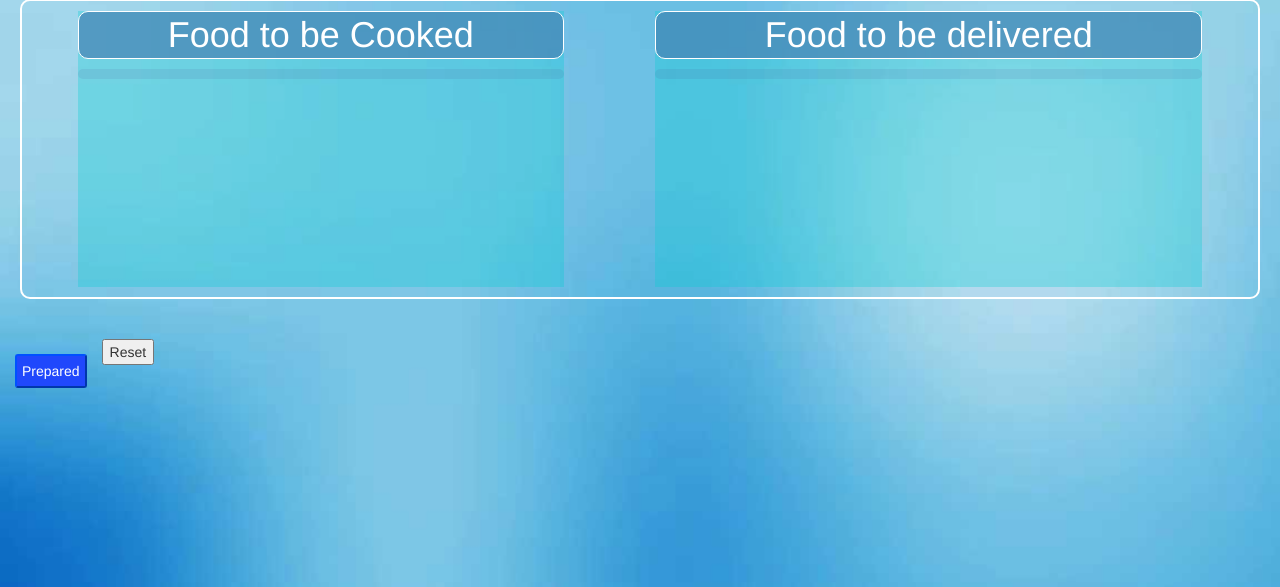
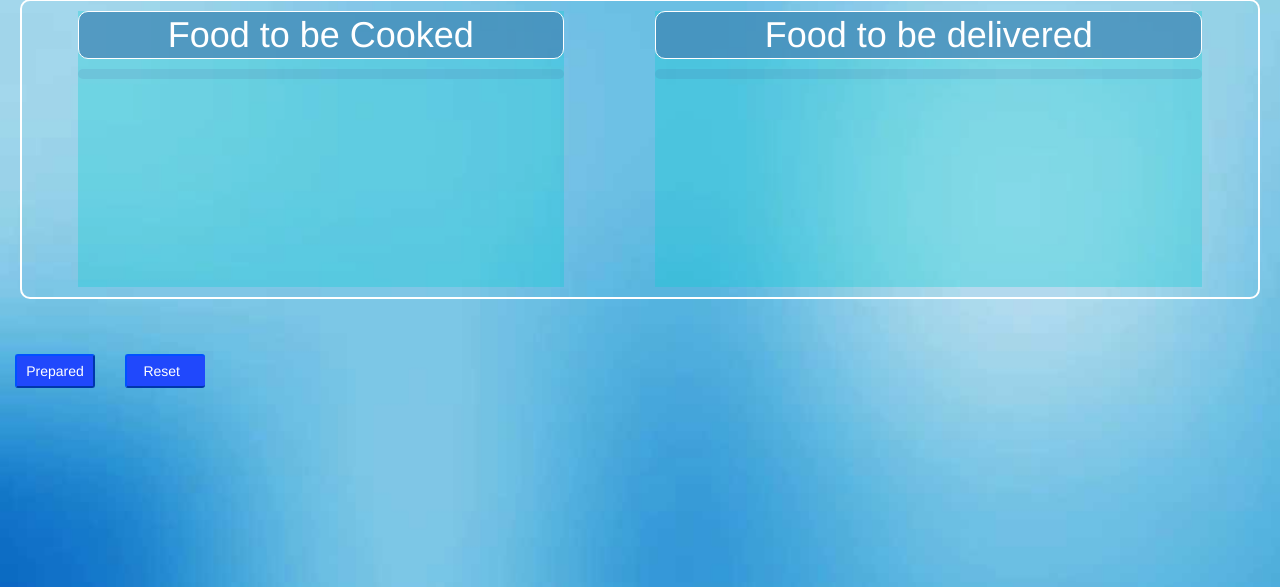
Before and after one commit to bhanukad610/Autonomous-Food-Delivery-System, a PHP site: page / in a window 1280 px wide. Shown: the part 129-716 px from the top of the page. Run offline with PHP 8.4, Linux system fonts and the light colour scheme; data that the repository does not hold is empty.

Commit message:
updated css for reset button

```diff
--- a/src/pages/Admin cook/css/style.css
+++ b/src/pages/Admin cook/css/style.css
@@ -116,7 +116,7 @@ body, html{
 }
 
 .toDeliverQ{
-   /* float:right;*/
+
     animation-name: deliverQin ;
     animation-duration: 3s;
     animation-fill-mode: forwards;
@@ -154,9 +154,24 @@ body, html{
 
 #btn{
     padding :5px;
+    text-align: center;
+    width: 80px;
     margin: auto;
     background-color: rgb(32, 72, 252);
     border-color: rgb(0, 81, 255);
     border-radius : 3px;
     color: white;
 }
+
+#rstbtn{
+    text-align: right;
+    padding :5px;
+    width: 80px;
+    padding-right: 25px;
+    background-color: rgb(32, 72, 252);
+    border-color: rgb(0, 81, 255);
+    border-radius : 3px;
+    border-right: 10px;
+    color: white;
+
+}
--- a/src/pages/Admin cook/index.php
+++ b/src/pages/Admin cook/index.php
@@ -42,7 +42,7 @@ require_once('getData.php');
 		<button id="btn">Prepared</button>
 	</div>
 
-	<div class="resetbtn">
+	<div class="resetbtn submitbtn">
 	 	<button id="rstbtn">Reset</button>
 	</div>
 
```
